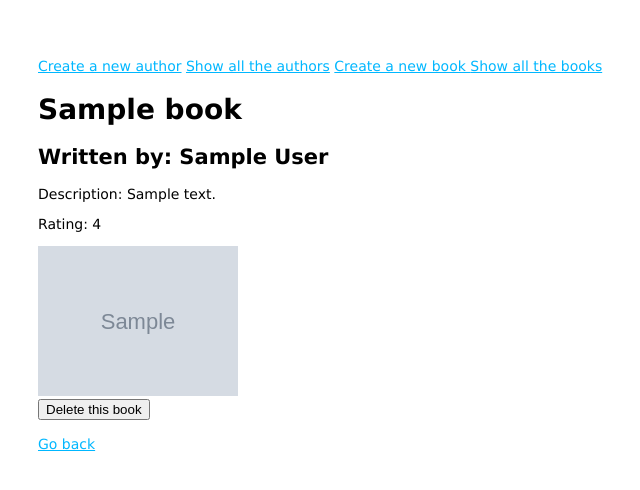
After one commit to Ironhack-Miami-PTWD-October-2018/module-2-week-4, a Node server app: page /books/600000000000000000000001 in a window 1280 px wide. The commit adds this page. Shown: the top 490 px of the page, without its empty margins (20-660 px from the left). Run offline with Node 20, Linux system fonts and the light colour scheme; tables that the repository leaves empty hold one stand-in row (values such as "Sample post"); grey boxes marked "Sample" are stand-in pictures; some libraries are stand-ins or nearby versions.

Commit message:
mongoose-express-list,details,delete

```diff
--- /dev/null
+++ b/pt-awesome-project/routes/book-routes.js
@@ -0,0 +1,79 @@
+const express = require('express');
+const router  = express.Router();
+
+const Book = require('../models/book-model');
+const Author = require('../models/author-model');
+
+// get() => to display the form to create a new book
+router.get('/create', (req, res, next) => {
+  Author.find()
+  .then(theAuthors => {
+    res.render('books-views/new-book', { authorsFromDB: theAuthors });
+  })
+  .catch(err => console.log('Error while displaying a form to create a new book: ', err));
+})
+
+
+// create a book
+// <form action="/books/create" method="post">
+// we don't have to type '/books' here because it's already pre-filled for us through the thing in app.js
+router.post('/create', (req, res, next) => {
+  // console.log('The data from the form: ', req.body);
+
+  Book.create({
+    // left side are the keys of Book model : right side are the names we gave in our form in the 'name = _______'
+    title: req.body.theTitle,
+    description: req.body.theDescription,
+    author: req.body.theAuthor,
+    rating: req.body.theRating,
+    image_url: req.body.theImage
+  })
+  .then( newBook => {
+    // console.log("New book created: ", newBook);
+    res.redirect('/books');
+  } )
+  .catch( err => console.log("Error while creating a new book: ", err) );
+})
+
+// get all the books from the DB
+//  '/' => here means: localhost:3000/books because we have it pre-fixed in the app.js
+router.get('/', (req, res, next) => {
+  Book.find()
+  .then( allBooks => {
+    res.render('books-views/books', { booksFromDB: allBooks });
+  })
+  .catch( err => console.log("Error while getting all the books: ", err) );
+})
+
+
+// delete the book route: <form action="/books/{{book._id}}" method="post">
+router.post('/:theBookId', (req, res, next) => {
+  Book.findByIdAndRemove(req.params.theBookId)
+  .then(theBook => {
+    // console.log("deleted book is: ", theBook)
+    res.redirect('/books');
+  })
+  .catch( err => console.log("Error while deleting the book: ", err) );
+
+})
+
+
+
+// get the details of a book from the DB
+// http://localhost:3000/books/5c52542abbd9c887b58e24a7 <== this 'id' will change dynamically when we click on each book
+// router.get('/books/:bookId') => '/books' is pre-filled and ':bookId' is just a placeholder, can be any word
+router.get('/:bookId', (req, res, next) => {
+  const theBookId = req.params.bookId;
+  //.populate('author') => we are saying: give me all the details related to the 'author' field in the book
+  // (there's only author id there so what it does is-finds the rest of information related to that author based on the id)
+  Book.findById(theBookId).populate('author')
+  .then(theBook => {
+    // console.log("The requested book is: ", theBook);
+    res.render('books-views/book-details', { book: theBook });
+  })
+  .catch( err => console.log("Error while getting the details of a book: ", err) );
+})
+
+
+
+module.exports = router;
--- a/pt-awesome-project/views/author-views/new-author.hbs
+++ b/pt-awesome-project/views/author-views/new-author.hbs
@@ -6,7 +6,7 @@
                         |               |----------- |    --}}
 <form action="/authors/create" method="post">
   <label for="">Author first name:</label>
-  <input type="text" name="blahName" id="">
+  <input type="text" name="firstName" id="">
 
   <label for="">Author last name:</label>
   <input type="text" name="lastName" id="">
--- /dev/null
+++ b/pt-awesome-project/views/books-views/book-details.hbs
@@ -0,0 +1,15 @@
+<h1>{{book.title}}</h1>
+<h2>Written by: {{book.author.firstName}} {{book.author.lastName}}</h2>
+<p>Description: {{book.description}}</p>
+<p>Rating: {{book.rating}}</p>
+{{#if book.image_url}}
+<img src="{{book.image_url}}" alt="" width="200">
+{{else}}
+<p>The book doesn't have cover image.</p>
+{{/if}}
+<br>
+<form action="/books/{{book._id}}" method="post">
+  <button type="submit">Delete this book</button>
+</form>
+<br>
+<a href="/books">Go back</a>
--- /dev/null
+++ b/pt-awesome-project/views/books-views/books.hbs
@@ -0,0 +1,5 @@
+<ul>
+  {{#each booksFromDB}}
+    <li><a href="/books/{{this._id}}">  {{this.title}} </a> </li>
+  {{/each}}
+</ul>
--- a/pt-awesome-project/views/layout.hbs
+++ b/pt-awesome-project/views/layout.hbs
@@ -8,6 +8,13 @@
   <link rel="stylesheet" href="/stylesheets/style.css" />
 </head>
 <body>
+  <nav>
+    <a href="/authors/new">Create a new author</a>
+    <a href="/authors">Show all the authors</a>
+    <a href="/books/create">Create a new book </a>
+    <a href="/books">Show all the books</a>
+
+  </nav>
 
   {{{body}}}
 
```
Also changed, not shown: pt-awesome-project/app.js (+7 -1 lines), pt-awesome-project/models/book-model.js (+23 -0 lines), pt-awesome-project/routes/author-routes.js (+23 -4 lines), pt-awesome-project/views/author-views/authors-view.hbs (added, +11 -0 lines), pt-awesome-project/views/books-views/new-book.hbs (added, +32 -0 lines).
